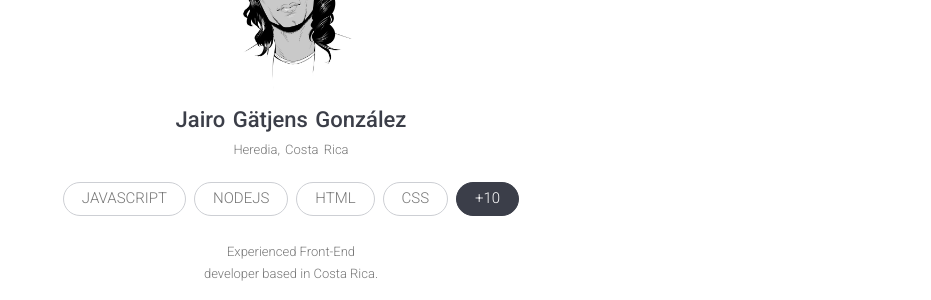
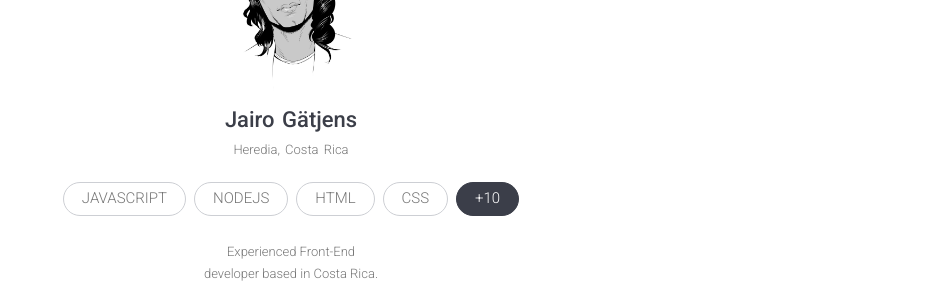
Before and after one commit to Jere7/jeregatjens.github.io, a Jekyll site: the page built from index.html, in a window 1280 px wide. Shown: the part 262-562 px from the top of the page, without its empty margins (349-1280 px from the left). Built offline with Jekyll 4.4.1, drawn with Linux system fonts in a browser that asks for light colours; nearby versions of some CDN libraries.

Commit message:
remove lastname from h1

```diff
--- a/index.html
+++ b/index.html
@@ -5,7 +5,7 @@
 
 <div id="resume">
 	<img src="images/me.jpg" width="200px" height="200px">
-	<h1>Jairo Gätjens González<small>Heredia, Costa Rica</small></h1>
+	<h1>Jairo Gätjens<small>Heredia, Costa Rica</small></h1>
 
 	<div class="skill-list">
 		<a href="https://developer.mozilla.org/en-US/docs/Web/JavaScript" target="_blank" class="btn">javascript</a>
```
